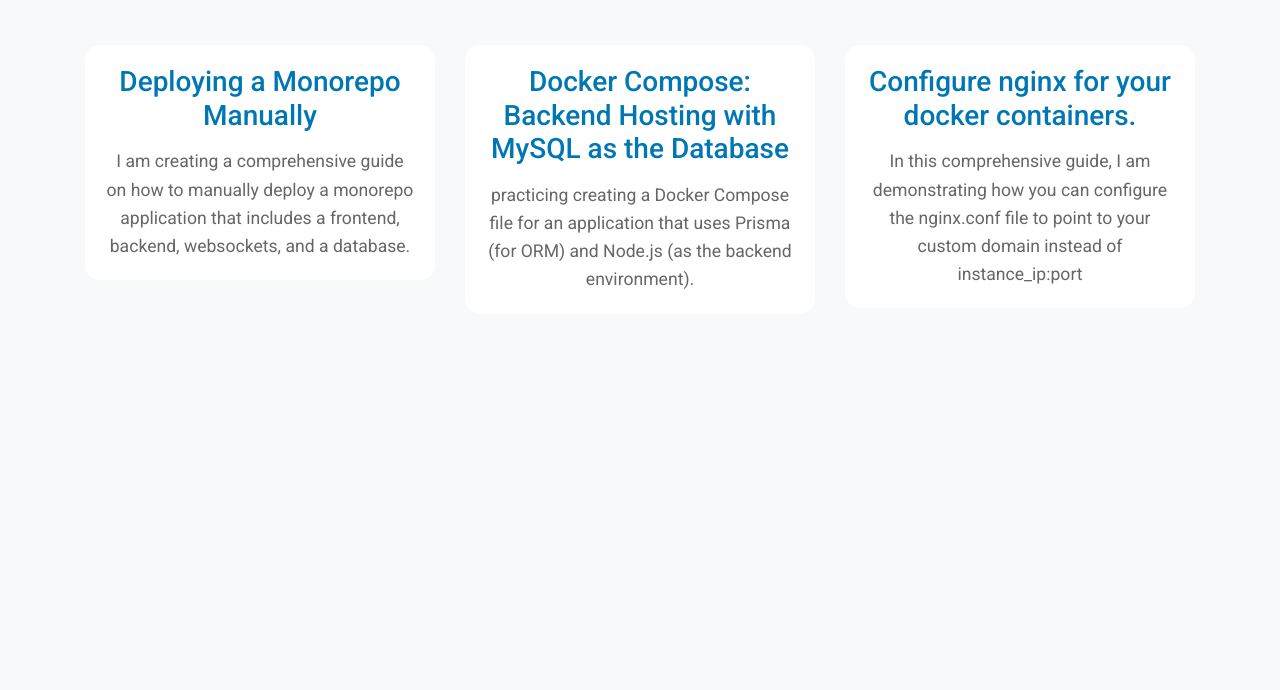
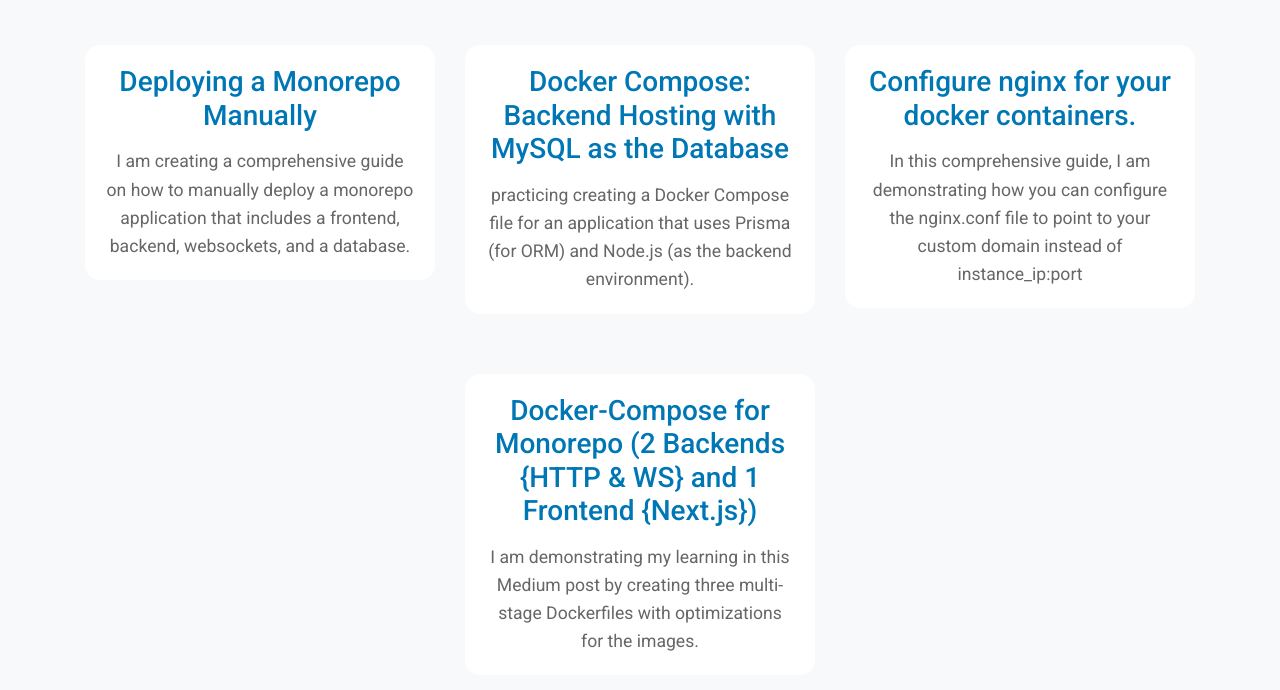
Before and after one commit to vishutyagi0210/insights, a plain HTML site: page devops/devops.html in a window 1280 px wide. Shown: the part 158-848 px from the top of the page. Before the commit the page ends 800 px from the top, so only its background shows below. Drawn offline with nearby package versions, Linux system fonts and the light colour scheme; a script that the page names is missing.

Commit message:
new article

```diff
--- a/devops/devops.html
+++ b/devops/devops.html
@@ -56,6 +56,18 @@
                     </div>
                 </a>
             </div>
+            <div class="col-md-4">
+                <a href="https://medium.com/@vt3630/docker-compose-for-monorepo-2-backends-http-ws-and-1-frontend-next-js-48ebf9cf1b0c" target=_blank
+                    class="card-link">
+                    <div class="card custom-card">
+                        <!-- <img src="assets/partition.jpg" class="card-img-top" alt="Running Arbitrary Code"> -->
+                        <div class="card-body">
+                            <h5 class="card-title">Docker-Compose for Monorepo (2 Backends {HTTP & WS} and 1 Frontend {Next.js})</h5>
+                            <p class="card-text">I am demonstrating my learning in this Medium post by creating three multi-stage Dockerfiles with optimizations for the images. </p>
+                        </div>
+                    </div>
+                </a>
+            </div>
         </div>
     <script src="https://code.jquery.com/jquery-3.5.1.slim.min.js"></script>
     <script src="https://cdn.jsdelivr.net/npm/@popperjs/core@2.5.4/dist/umd/popper.min.js"></script>
```
